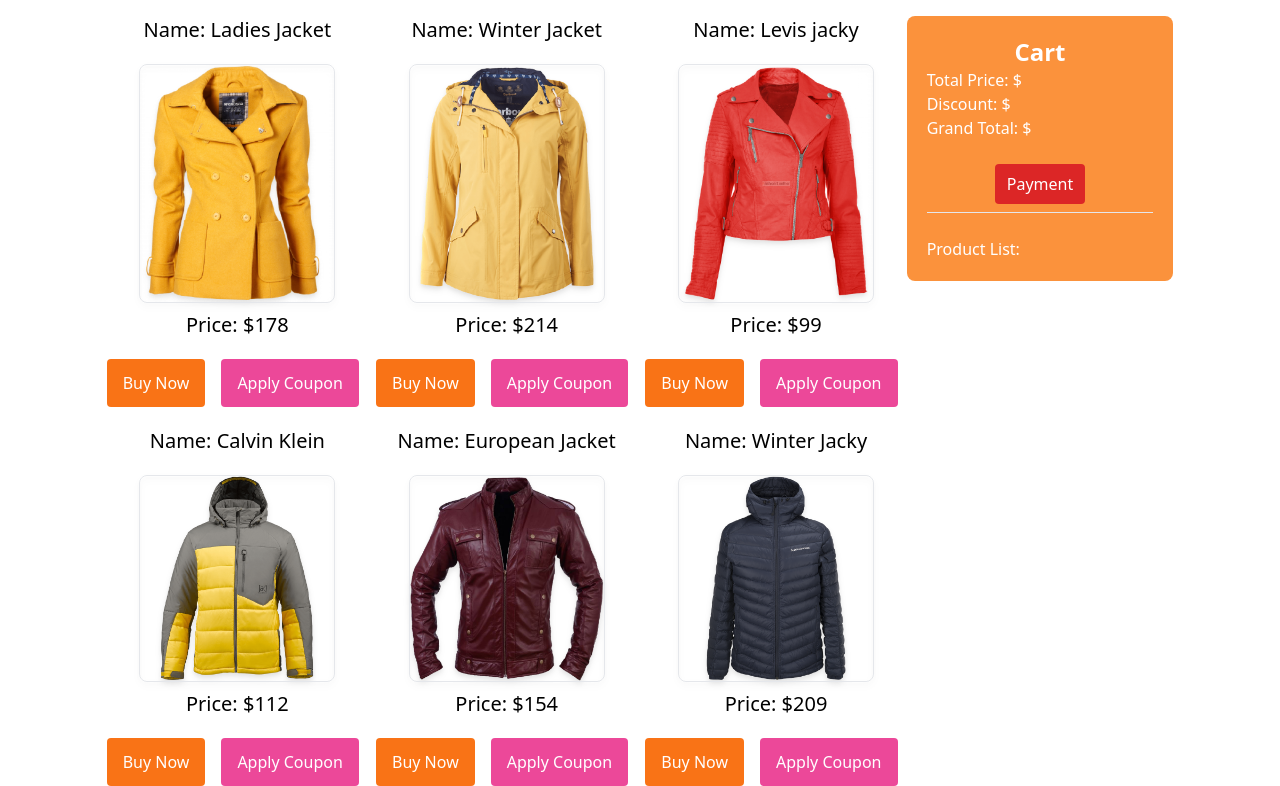
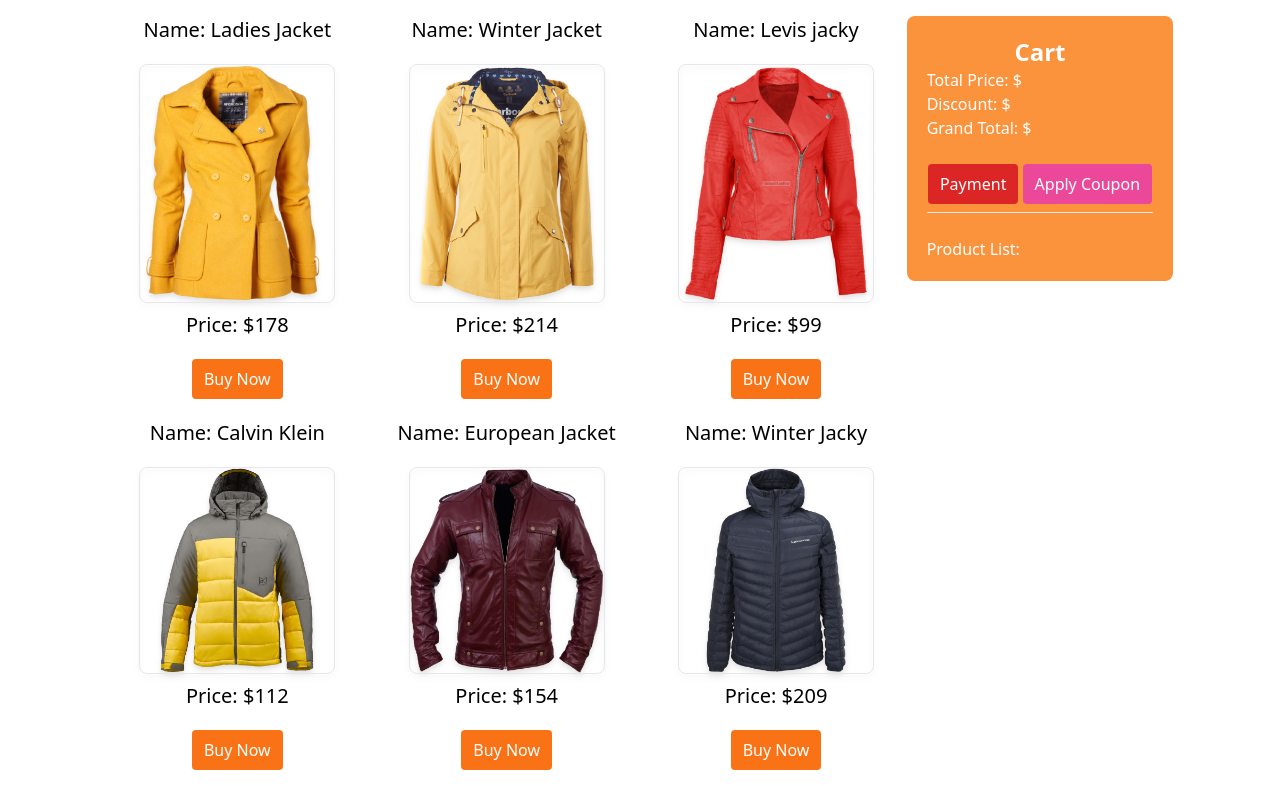
Before and after one commit to engsabbir/your-shop, a plain HTML site: page index.html in a window 1280 px wide. Shown: the part 112-898 px from the top of the page. Drawn offline with nearby package versions, Linux system fonts and the light colour scheme; a script that the page names is missing.

```diff
--- a/index.html
+++ b/index.html
@@ -11,7 +11,7 @@
 
 <body>
     <header class="mt-10">
-        <h1 class="text-5xl text-center">Welcome to my <span class="font-medium text-amber-600">Shop</span></h1>
+        <h1 class="text-5xl text-center">Welcome to my <span class="font-medium text-amber-600">Shop!</span></h1>
     </header>
     <main class="w-5/6 mx-auto mt-10 flex flex-col-reverse md:flex-row relative">
         <section class="md:w-3/4">
@@ -22,9 +22,7 @@
                         class="w-9/12 mx-auto drop-shadow-md border border-gray-200 rounded-lg">
                     <h3 class="text-xl mt-2">Price: $<span class="product-price font-medium">178</span></h3>
                     <div class="flex gap-4 mt-5 mx-auto">
-                        <button onclick="buyNow(this)"
-                            class="bg-orange-500 text-white rounded px-4 py-3 font-medium">Buy Now</button>
-                        <button class="bg-pink-500 text-white rounded px-4 py-3 font-medium">Apply Coupon</button>
+                        <button onclick="buyNow(this)" class="bg-orange-500 text-white rounded px-3 py-2 font-medium mx-auto">Buy Now</button>
                     </div>
                 </div>
                 <div>
@@ -34,8 +32,7 @@
                     <h3 class="text-xl mt-2">Price: $<span class="product-price font-medium">214</span></h3>
                     <div class="flex gap-4 mt-5 mx-auto">
                         <button onclick="buyNow(this)"
-                            class="bg-orange-500 text-white rounded px-4 py-3 font-medium">Buy Now</button>
-                        <button class="bg-pink-500 text-white rounded px-4 py-3 font-medium">Apply Coupon</button>
+                            class="bg-orange-500 text-white rounded px-3 py-2 font-medium mx-auto">Buy Now</button>
                     </div>
                 </div>
                 <div class="">
@@ -45,8 +42,7 @@
                     <h3 class="text-xl mt-2">Price: $<span class="product-price font-medium">99</span></h3>
                     <div class="flex gap-4 mt-5 mx-auto">
                         <button onclick="buyNow(this)"
-                            class="bg-orange-500 text-white rounded px-4 py-3 font-medium">Buy Now</button>
-                        <button class="bg-pink-500 text-white rounded px-4 py-3 font-medium">Apply Coupon</button>
+                            class="bg-orange-500 text-white rounded px-3 py-2 font-medium mx-auto">Buy Now</button>
                     </div>
                 </div>
                 <div>
@@ -56,8 +52,7 @@
                     <h3 class="text-xl mt-2">Price: $<span class="product-price font-medium">112</span></h3>
                     <div class="flex gap-4 mt-5 mx-auto">
                         <button onclick="buyNow(this)"
-                            class="bg-orange-500 text-white rounded px-4 py-3 font-medium">Buy Now</button>
-                        <button class="bg-pink-500 text-white rounded px-4 py-3 font-medium">Apply Coupon</button>
+                            class="bg-orange-500 text-white rounded px-3 py-2 font-medium mx-auto">Buy Now</button>
                     </div>
                 </div>
                 <div>
@@ -67,8 +62,7 @@
                     <h3 class="text-xl mt-2">Price: $<span class="product-price font-medium">154</span></h3>
                     <div class="flex gap-4 mt-5 mx-auto">
                         <button onclick="buyNow(this)"
-                            class="bg-orange-500 text-white rounded px-4 py-3 font-medium">Buy Now</button>
-                        <button class="bg-pink-500 text-white rounded px-4 py-3 font-medium">Apply Coupon</button>
+                            class="bg-orange-500 text-white rounded px-3 py-2 font-medium mx-auto">Buy Now</button>
                     </div>
                 </div>
                 <div>
@@ -78,8 +72,7 @@
                     <h3 class="text-xl mt-2">Price: $<span class="product-price font-medium">209</span></h3>
                     <div class="flex gap-4 mt-5 mx-auto">
                         <button onclick="buyNow(this)"
-                            class="bg-orange-500 text-white rounded px-4 py-3 font-medium">Buy Now</button>
-                        <button class="bg-pink-500 text-white rounded px-4 py-3 font-medium">Apply Coupon</button>
+                            class="bg-orange-500 text-white rounded px-3 py-2 font-medium text-center mx-auto">Buy Now</button>
                     </div>
                 </div>
             </div>
@@ -92,15 +85,18 @@
                 <h4>Discount: $<span id="discount-price" class="font-medium"></span></h4>
                 <h4>Grand Total: $<span id="grand-total" class="font-medium"></span></h4>
                 <br>
+                <h3 id="coupon-message" class="bg-pink-400"></h3>
                 <div class="mx-auto text-center">
                     <button class="px-3 py-2 bg-red-600 rounded mb-2">Payment</button>
+                    <button onclick="applyCoupon()" class="bg-pink-500 text-white rounded px-3 py-2 font-medium">Apply
+                        Coupon</button>
                 </div>
 
                 <hr>
                 <br>
                 <div id="cart-product">
                     <h4>Product List:</h4>
-                    <ul class="list-decimal" id="product-list"></ul>
+                    <ul class="list-decimal ml-7" id="product-list"></ul>
                 </div>
             </div>
         </div>
```
